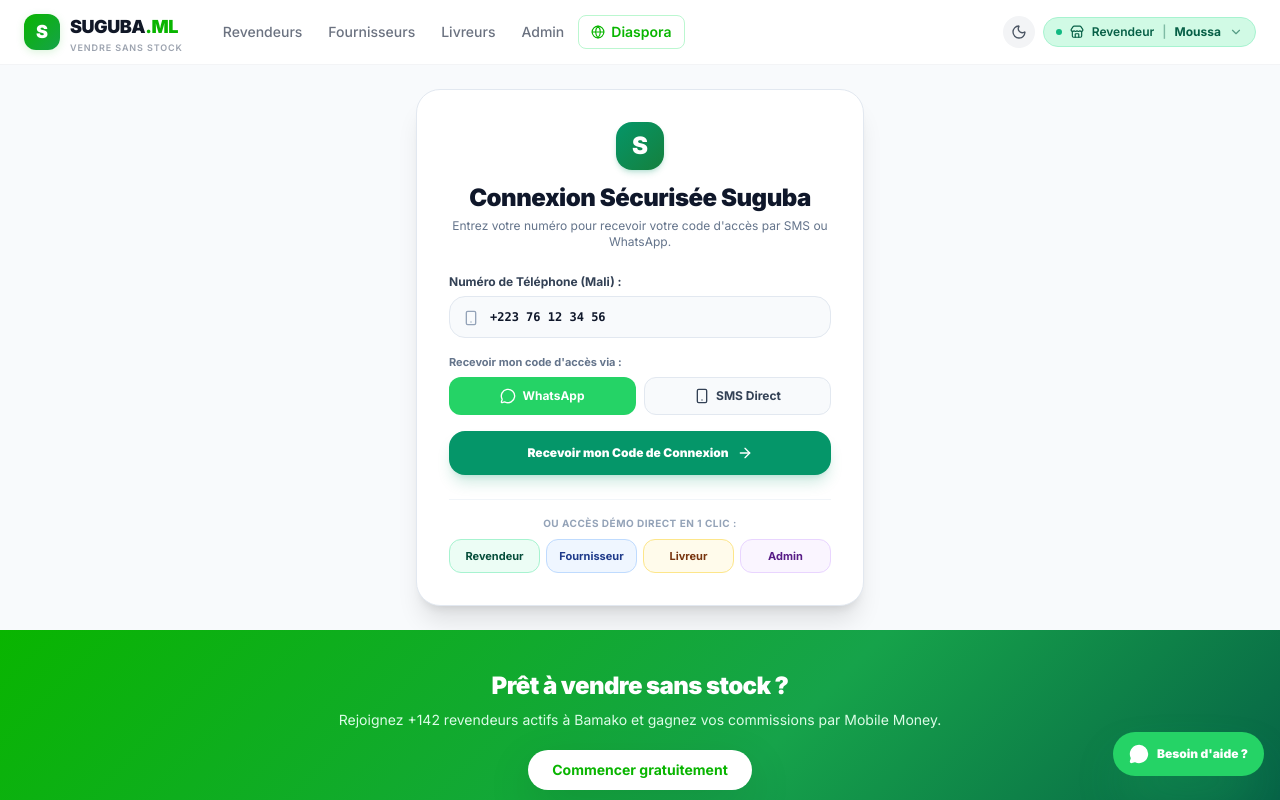
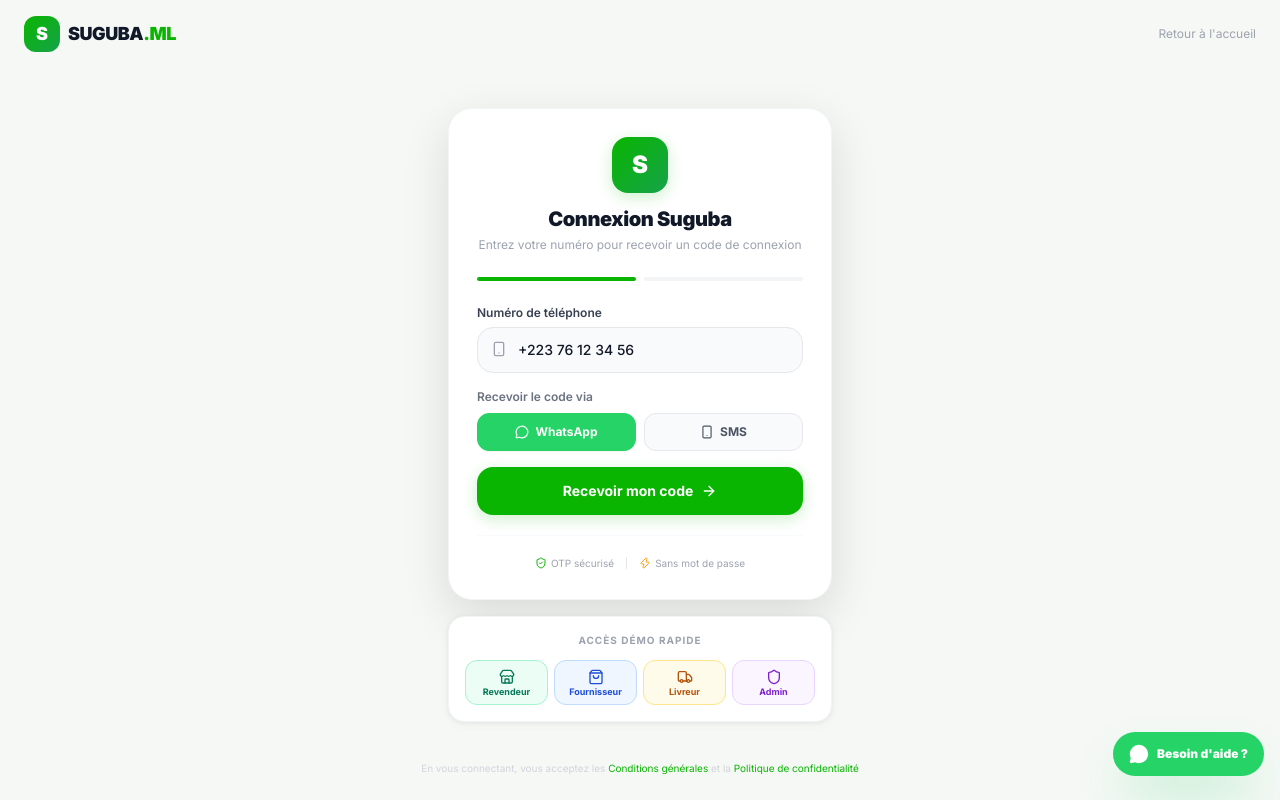
Before and after one commit to Mahamane04/suguba, a Next.js app: page /login in a window 1280 px wide. Shown: the top 800 px of the page. Built offline with nearby package versions, Linux system fonts and the light colour scheme.

Commit message:
design(v1.3.1): redesign login page — Inter OTP modern, step indicator, quick demo access

```diff
--- a/src/app/login/page.tsx
+++ b/src/app/login/page.tsx
@@ -2,15 +2,20 @@
 
 import React, { useState } from 'react';
 import { useRouter } from 'next/navigation';
-import Header from '@/components/common/Header';
-import Footer from '@/components/common/Footer';
-import BottomNav from '@/components/common/BottomNav';
+import Link from 'next/link';
 import { sugubaStore, useSugubaStore } from '@/lib/store';
 import { UserRole } from '@/types';
 import {
-  Store, ShoppingBag, Truck, Shield, ArrowRight,
-  Smartphone, Lock, CheckCircle2, KeyRound, MessageCircle, RefreshCw, Sparkles
+  ArrowRight, Smartphone, CheckCircle2, MessageCircle,
+  ShieldCheck, Zap, Store, ShoppingBag, Truck, Shield
 } from 'lucide-react';
+
+const quickRoles = [
+  { role: 'reseller' as UserRole,  label: 'Revendeur',   icon: Store,       color: 'bg-emerald-50 text-emerald-700 border-emerald-200',  dest: '/reseller'  },
+  { role: 'supplier' as UserRole,  label: 'Fournisseur', icon: ShoppingBag, color: 'bg-blue-50 text-blue-700 border-blue-200',            dest: '/supplier'  },
+  { role: 'driver' as UserRole,    label: 'Livreur',     icon: Truck,       color: 'bg-amber-50 text-amber-700 border-amber-200',         dest: '/driver'    },
+  { role: 'admin' as UserRole,     label: 'Admin',       icon: Shield,      color: 'bg-purple-50 text-purple-700 border-purple-200',      dest: '/admin'     },
+];
 
 export default function LoginPage() {
   const router = useRouter();
@@ -23,223 +28,247 @@
   const [otpChannel, setOtpChannel] = useState<'sms' | 'whatsapp'>('whatsapp');
   const [isLoading, setIsLoading] = useState(false);
   const [errorMessage, setErrorMessage] = useState('');
-  const [countdown, setCountdown] = useState(60);
 
-  // Send OTP
   const handleRequestOtp = (e: React.FormEvent) => {
     e.preventDefault();
-    if (!phone || phone.length < 8) {
-      setErrorMessage('Veuillez entrer un numéro de téléphone valide au Mali.');
+    if (!phone || phone.replace(/\s+/g, '').length < 8) {
+      setErrorMessage('Numéro de téléphone invalide.');
       return;
     }
-
     setIsLoading(true);
     setErrorMessage('');
-
-    // Generate simulated 4-digit OTP
     const randomOtp = Math.floor(1000 + Math.random() * 9000).toString();
     setGeneratedOtp(randomOtp);
-
     setTimeout(() => {
       setIsLoading(false);
       setStep('otp');
-      setCountdown(60);
-
-      // Trigger haptic vibration on smartphone
       if (typeof window !== 'undefined' && 'vibrate' in navigator) {
-        try {
-          navigator.vibrate([100, 50, 100]);
-        } catch (_) {}
+        try { navigator.vibrate([100, 50, 100]); } catch (_) {}
       }
-    }, 800);
+    }, 900);
   };
 
-  // Verify OTP
   const handleVerifyOtp = (e: React.FormEvent) => {
     e.preventDefault();
     setIsLoading(true);
     setErrorMessage('');
-
     setTimeout(() => {
       setIsLoading(false);
-      // Valid OTP
       if (otpCode === generatedOtp || otpCode === '1234' || otpCode === '7421' || otpCode.length === 4) {
-        // Find or assign role based on phone or default to reseller
         const existingUser = state.users.find(u => u.phone.includes(phone.replace(/\s+/g, '')));
         const roleToAssign = existingUser?.role || 'reseller';
-
         sugubaStore.switchRole(roleToAssign);
-
-        if (roleToAssign === 'admin') router.push('/admin');
-        else if (roleToAssign === 'driver') router.push('/driver');
-        else if (roleToAssign === 'supplier') router.push('/supplier');
-        else router.push('/reseller');
+        const dest = { admin: '/admin', driver: '/driver', supplier: '/supplier', reseller: '/reseller', customer: '/reseller' };
+        router.push(dest[roleToAssign] ?? '/reseller');
       } else {
         setErrorMessage('Code OTP incorrect. Veuillez réessayer.');
       }
     }, 700);
   };
 
-  const handleQuickRoleLogin = (role: UserRole) => {
+  const handleQuickLogin = (role: UserRole, dest: string) => {
     sugubaStore.switchRole(role);
-    if (role === 'reseller') router.push('/reseller');
-    else if (role === 'supplier') router.push('/supplier');
-    else if (role === 'driver') router.push('/driver');
-    else if (role === 'admin') router.push('/admin');
+    router.push(dest);
   };
 
   return (
-    <div className="min-h-screen flex flex-col bg-slate-50 pb-20 md:pb-10">
-      <Header />
+    <div className="min-h-screen flex flex-col bg-[#f5f8f5]">
 
-      <main className="flex-1 flex items-center justify-center p-4 sm:p-6 my-auto">
-        <div className="bg-white w-full max-w-md rounded-3xl p-6 sm:p-8 border border-slate-200 shadow-xl space-y-6">
+      {/* Top bar */}
+      <div className="flex items-center justify-between px-4 py-4 sm:px-6">
+        <Link href="/" className="flex items-center gap-2">
+          <div
+            className="w-9 h-9 rounded-xl flex items-center justify-center text-white font-black text-lg"
+            style={{ background: 'linear-gradient(135deg, #09b500 0%, #16a34a 100%)' }}
+          >
+            S
+          </div>
+          <span className="font-black text-gray-900 text-lg tracking-tight">
+            SUGUBA<span className="text-suguba-brand">.ML</span>
+          </span>
+        </Link>
+        <Link href="/" className="text-xs text-gray-400 hover:text-gray-600 transition-colors">
+          Retour à l&apos;accueil
+        </Link>
+      </div>
+
+      {/* Main */}
+      <main className="flex-1 flex items-center justify-center p-4 sm:p-6">
+        <div className="w-full max-w-sm space-y-4">
+
+          {/* Card */}
+          <div className="bg-white rounded-3xl p-6 sm:p-7 border border-gray-100 shadow-float">
 
             {/* Header */}
-          <div className="text-center space-y-1">
-            <div className="w-12 h-12 rounded-2xl bg-gradient-to-br from-emerald-600 to-green-700 text-white font-black text-2xl flex items-center justify-center mx-auto shadow-md shadow-emerald-600/20">
+            <div className="text-center mb-6">
+              <div
+                className="w-14 h-14 rounded-2xl flex items-center justify-center text-white font-black text-2xl mx-auto mb-3 shadow-brand-md"
+                style={{ background: 'linear-gradient(135deg, #09b500 0%, #16a34a 100%)' }}
+              >
                 S
               </div>
-            <h1 className="text-xl sm:text-2xl font-black text-slate-900 pt-2">
-              Connexion Sécurisée Suguba
+              <h1 className="text-xl font-black text-gray-900">
+                {step === 'phone' ? 'Connexion Suguba' : 'Vérification'}
               </h1>
-            <p className="text-xs text-slate-500">
+              <p className="text-xs text-gray-400 mt-1">
                 {step === 'phone'
-                ? 'Entrez votre numéro pour recevoir votre code d\'accès par SMS ou WhatsApp.'
-                : `Entrez le code secret à 4 chiffres envoyé au ${phone}`}
+                  ? 'Entrez votre numéro pour recevoir un code de connexion'
+                  : `Code envoyé au ${phone}`}
               </p>
             </div>
 
-          {/* STEP 1: PHONE INPUT */}
-          {step === 'phone' ? (
+            {/* Step indicator */}
+            <div className="flex items-center gap-2 mb-6">
+              <div className={`h-1 flex-1 rounded-full transition-all ${step === 'phone' || step === 'otp' ? 'bg-suguba-brand' : 'bg-gray-100'}`} />
+              <div className={`h-1 flex-1 rounded-full transition-all ${step === 'otp' ? 'bg-suguba-brand' : 'bg-gray-100'}`} />
+            </div>
+
+            {/* STEP 1 — Phone */}
+            {step === 'phone' && (
               <form onSubmit={handleRequestOtp} className="space-y-4">
                 <div className="space-y-1.5">
-                <label className="block text-xs font-bold text-slate-700">
-                  Numéro de Téléphone (Mali) :
+                  <label className="block text-xs font-semibold text-gray-700">
+                    Numéro de téléphone
                   </label>
                   <div className="relative">
-                  <Smartphone className="w-4 h-4 text-slate-400 absolute left-3.5 top-3.5" />
+                    <Smartphone className="w-4 h-4 text-gray-400 absolute left-3.5 top-3.5" />
                     <input
                       type="tel"
                       required
                       placeholder="+223 70 00 00 00"
                       value={phone}
                       onChange={(e) => setPhone(e.target.value)}
-                    className="w-full pl-10 pr-4 py-3 bg-slate-50 border border-slate-200 rounded-2xl text-xs font-mono font-bold text-slate-900 focus:bg-white focus:ring-2 focus:ring-emerald-500"
+                      className="w-full pl-10 pr-4 py-3 bg-gray-50 border border-gray-200 rounded-2xl text-sm font-medium text-gray-900 focus:outline-none focus:ring-2 focus:ring-suguba-brand/30 focus:border-suguba-brand transition-all"
                     />
                   </div>
                 </div>
 
-              {/* Channel Selector */}
-              <div className="space-y-1.5">
-                <label className="block text-[11px] font-bold text-slate-500">
-                  Recevoir mon code d&apos;accès via :
+                {/* Channel selector */}
+                <div className="space-y-2">
+                  <label className="block text-xs font-semibold text-gray-500">
+                    Recevoir le code via
                   </label>
                   <div className="grid grid-cols-2 gap-2">
                     <button
                       type="button"
                       onClick={() => setOtpChannel('whatsapp')}
-                    className={`py-2.5 px-3 rounded-xl text-xs font-bold flex items-center justify-center space-x-1.5 transition-all ${
+                      className={`py-2.5 px-3 rounded-xl text-xs font-bold flex items-center justify-center gap-1.5 border transition-all ${
                         otpChannel === 'whatsapp'
-                        ? 'bg-[#25D366] text-white shadow-xs'
-                        : 'bg-slate-50 text-slate-700 border border-slate-200'
+                          ? 'bg-[#25D366] text-white border-[#25D366] shadow-sm'
+                          : 'bg-gray-50 text-gray-600 border-gray-200 hover:bg-gray-100'
                       }`}
                     >
-                    <MessageCircle className="w-4 h-4" />
-                    <span>WhatsApp</span>
+                      <MessageCircle className="w-3.5 h-3.5" />
+                      WhatsApp
                     </button>
-
                     <button
                       type="button"
                       onClick={() => setOtpChannel('sms')}
-                    className={`py-2.5 px-3 rounded-xl text-xs font-bold flex items-center justify-center space-x-1.5 transition-all ${
+                      className={`py-2.5 px-3 rounded-xl text-xs font-bold flex items-center justify-center gap-1.5 border transition-all ${
                         otpChannel === 'sms'
-                        ? 'bg-slate-900 text-white shadow-xs'
-                        : 'bg-slate-50 text-slate-700 border border-slate-200'
+                          ? 'bg-gray-900 text-white border-gray-900 shadow-sm'
+                          : 'bg-gray-50 text-gray-600 border-gray-200 hover:bg-gray-100'
                       }`}
                     >
-                    <Smartphone className="w-4 h-4" />
-                    <span>SMS Direct</span>
+                      <Smartphone className="w-3.5 h-3.5" />
+                      SMS
                     </button>
                   </div>
                 </div>
 
                 {errorMessage && (
-                <p className="text-xs font-bold text-rose-600 bg-rose-50 p-2.5 rounded-xl border border-rose-200">
+                  <div className="p-3 bg-red-50 border border-red-100 rounded-xl text-xs font-semibold text-red-600">
                     {errorMessage}
-                </p>
+                  </div>
                 )}
 
                 <button
                   type="submit"
                   disabled={isLoading}
-                className="w-full py-3.5 bg-emerald-600 hover:bg-emerald-700 text-white font-black rounded-2xl text-xs flex items-center justify-center space-x-2 shadow-lg shadow-emerald-600/20 transition-all active:scale-98"
+                  className="w-full py-3.5 bg-suguba-brand hover:bg-suguba-brand-dark text-white font-bold rounded-2xl text-sm flex items-center justify-center gap-2 shadow-brand-md hover:shadow-brand-lg transition-all active:scale-[0.98] disabled:opacity-60"
                 >
-                <span>{isLoading ? 'Envoi du code...' : 'Recevoir mon Code de Connexion'}</span>
+                  {isLoading ? (
+                    <span className="flex items-center gap-2">
+                      <span className="w-4 h-4 border-2 border-white/30 border-t-white rounded-full animate-spin" />
+                      Envoi du code...
+                    </span>
+                  ) : (
+                    <>
+                      Recevoir mon code
                       <ArrowRight className="w-4 h-4" />
+                    </>
+                  )}
                 </button>
               </form>
-          ) : (
-            /* STEP 2: OTP INPUT */
-            <form onSubmit={handleVerifyOtp} className="space-y-4 animate-in fade-in duration-200">
+            )}
 
-              {/* Simulated OTP Notification Banner */}
-              <div className="p-3 bg-amber-50 border border-amber-200 rounded-2xl text-center space-y-1">
-                <span className="text-[10px] font-bold text-amber-800 uppercase tracking-wider block">
-                  🔔 Code {otpChannel.toUpperCase()} Reçu (Simulation Démo)
-                </span>
-                <div className="font-mono text-2xl font-black text-slate-950 tracking-[0.3em]">
+            {/* STEP 2 — OTP */}
+            {step === 'otp' && (
+              <form onSubmit={handleVerifyOtp} className="space-y-4 animate-fade-up">
+
+                {/* OTP Demo Banner */}
+                <div className="p-3 bg-amber-50 border border-amber-100 rounded-2xl text-center">
+                  <p className="text-[10px] font-bold text-amber-700 uppercase tracking-widest mb-1">
+                    Code de démonstration
+                  </p>
+                  <p className="font-mono text-3xl font-black text-gray-900 tracking-[0.4em]">
                     {generatedOtp}
-                </div>
+                  </p>
                 </div>
 
                 <div className="space-y-1.5">
-                <label className="block text-xs font-bold text-slate-700 text-center">
-                  Saisissez le Code à 4 Chiffres :
+                  <label className="block text-xs font-semibold text-gray-700 text-center">
+                    Saisir le code à 4 chiffres
                   </label>
                   <input
                     type="text"
+                    inputMode="numeric"
                     maxLength={4}
                     required
                     autoFocus
-                  placeholder="••••"
+                    placeholder="• • • •"
                     value={otpCode}
-                  onChange={(e) => setOtpCode(e.target.value)}
-                  className="w-full py-3 bg-slate-50 border border-slate-300 rounded-2xl text-center text-2xl font-mono font-black tracking-[0.5em] text-slate-900 focus:bg-white focus:ring-2 focus:ring-emerald-500"
+                    onChange={(e) => setOtpCode(e.target.value.replace(/\D/g, ''))}
+                    className="w-full py-4 bg-gray-50 border border-gray-200 rounded-2xl text-center text-3xl font-mono font-black tracking-[0.6em] text-gray-900 focus:outline-none focus:ring-2 focus:ring-suguba-brand/30 focus:border-suguba-brand transition-all"
                   />
                 </div>
 
                 {errorMessage && (
-                <p className="text-xs font-bold text-rose-600 bg-rose-50 p-2.5 rounded-xl border border-rose-200 text-center">
+                  <div className="p-3 bg-red-50 border border-red-100 rounded-xl text-xs font-semibold text-red-600 text-center">
                     {errorMessage}
-                </p>
+                  </div>
                 )}
 
                 <button
                   type="submit"
                   disabled={isLoading}
-                className="w-full py-3.5 bg-emerald-600 hover:bg-emerald-700 text-white font-black rounded-2xl text-xs flex items-center justify-center space-x-2 shadow-lg shadow-emerald-600/20 transition-all active:scale-98"
+                  className="w-full py-3.5 bg-suguba-brand hover:bg-suguba-brand-dark text-white font-bold rounded-2xl text-sm flex items-center justify-center gap-2 shadow-brand-md transition-all active:scale-[0.98] disabled:opacity-60"
                 >
-                <span>{isLoading ? 'Vérification en cours...' : 'Valider & Accéder à Mon Espace'}</span>
+                  {isLoading ? (
+                    <span className="flex items-center gap-2">
+                      <span className="w-4 h-4 border-2 border-white/30 border-t-white rounded-full animate-spin" />
+                      Vérification...
+                    </span>
+                  ) : (
+                    <>
                       <CheckCircle2 className="w-4 h-4" />
+                      Valider & Accéder
+                    </>
+                  )}
                 </button>
 
-              <div className="flex items-center justify-between text-xs text-slate-500 pt-1">
+                <div className="flex items-center justify-between text-xs">
                   <button
                     type="button"
-                  onClick={() => setStep('phone')}
-                  className="text-slate-600 hover:text-slate-900 font-bold"
+                    onClick={() => { setStep('phone'); setOtpCode(''); setErrorMessage(''); }}
+                    className="text-gray-400 hover:text-gray-600 transition-colors font-medium"
                   >
                     Modifier le numéro
                   </button>
-
                   <button
                     type="button"
-                  onClick={() => {
-                    const nextOtp = Math.floor(1000 + Math.random() * 9000).toString();
-                    setGeneratedOtp(nextOtp);
-                  }}
-                  className="text-emerald-700 font-bold hover:underline"
+                    onClick={() => setGeneratedOtp(Math.floor(1000 + Math.random() * 9000).toString())}
+                    className="text-suguba-brand hover:underline font-semibold"
                   >
                     Renvoyer le code
                   </button>
@@ -247,45 +276,55 @@
               </form>
             )}
 
-          {/* Quick Demo Role Switcher Bar */}
-          <div className="pt-4 border-t border-slate-100 space-y-2">
-            <span className="text-[10px] font-bold uppercase tracking-wider text-slate-400 block text-center">
-              Ou Accès Démo Direct en 1 Clic :
-            </span>
+            {/* Trust badges */}
+            <div className="flex items-center justify-center gap-3 mt-5 pt-5 border-t border-gray-50">
+              <div className="flex items-center gap-1 text-[10px] text-gray-400">
+                <ShieldCheck className="w-3 h-3 text-suguba-brand" />
+                OTP sécurisé
+              </div>
+              <div className="w-px h-3 bg-gray-200" />
+              <div className="flex items-center gap-1 text-[10px] text-gray-400">
+                <Zap className="w-3 h-3 text-amber-500" />
+                Sans mot de passe
+              </div>
+            </div>
+          </div>
 
-            <div className="grid grid-cols-4 gap-1.5 text-[11px] font-bold text-center">
+          {/* Quick Demo Access */}
+          <div className="bg-white rounded-2xl p-4 border border-gray-100 shadow-card">
+            <p className="text-[10px] font-bold uppercase tracking-widest text-gray-400 text-center mb-3">
+              Accès démo rapide
+            </p>
+            <div className="grid grid-cols-4 gap-1.5">
+              {quickRoles.map(({ role, label, icon: Icon, color, dest }) => (
                 <button
-                onClick={() => handleQuickRoleLogin('reseller')}
-                className="p-2 rounded-xl bg-emerald-50 text-emerald-900 hover:bg-emerald-100 border border-emerald-200"
+                  key={role}
+                  onClick={() => handleQuickLogin(role, dest)}
+                  className={`p-2 rounded-xl text-center border transition-all hover:shadow-sm active:scale-95 ${color}`}
                 >
-                Revendeur
+                  <Icon className="w-4 h-4 mx-auto mb-0.5" />
+                  <span className="text-[9px] font-bold leading-none block">{label}</span>
                 </button>
-              <button
-                onClick={() => handleQuickRoleLogin('supplier')}
-                className="p-2 rounded-xl bg-blue-50 text-blue-900 hover:bg-blue-100 border border-blue-200"
-              >
-                Fournisseur
-              </button>
-              <button
-                onClick={() => handleQuickRoleLogin('driver')}
-                className="p-2 rounded-xl bg-amber-50 text-amber-900 hover:bg-amber-100 border border-amber-200"
-              >
-                Livreur
-              </button>
-              <button
-                onClick={() => handleQuickRoleLogin('admin')}
-                className="p-2 rounded-xl bg-purple-50 text-purple-900 hover:bg-purple-100 border border-purple-200"
-              >
-                Admin
-              </button>
+              ))}
             </div>
           </div>
 
         </div>
       </main>
 
-      <Footer />
-      <BottomNav />
+      {/* Bottom legal */}
+      <div className="text-center pb-6 px-4">
+        <p className="text-[10px] text-gray-300">
+          En vous connectant, vous acceptez les{' '}
+          <Link href="/legal/terms" className="text-suguba-brand hover:underline">
+            Conditions générales
+          </Link>{' '}
+          et la{' '}
+          <Link href="/legal/privacy" className="text-suguba-brand hover:underline">
+            Politique de confidentialité
+          </Link>
+        </p>
+      </div>
     </div>
   );
 }
```
Lines whose indentation alone changed are shown as unchanged.
